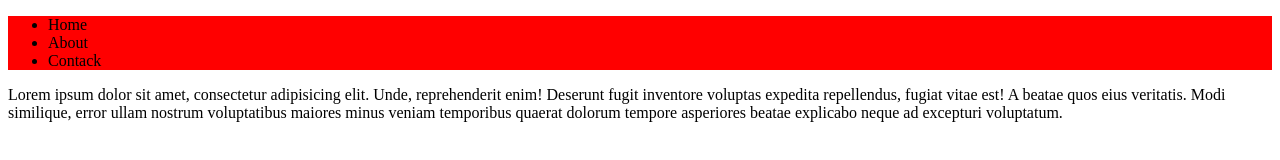
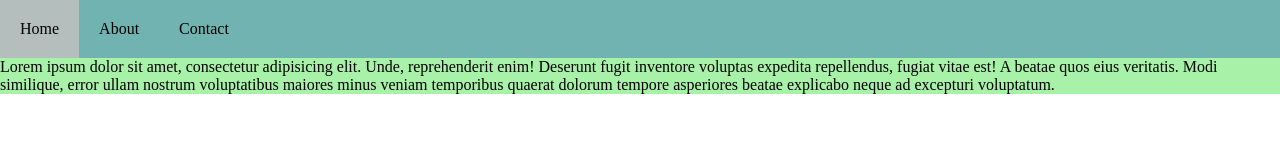
Before and after one commit to causyash/Web-Dev-Course-Practice-Material, a plain HTML site: page day12/tut1/index.html in a window 1280 px wide. Drawn offline with Linux system fonts and the light colour scheme.

Commit message:
till tut2 commited

```diff
--- a/day12/tut1/index.html
+++ b/day12/tut1/index.html
@@ -5,17 +5,40 @@
     <meta name="viewport" content="width=device-width, initial-scale=1.0">
     <title>CSS Variables Recap</title>
     <style>
-        div:first-child{
-            background-color: red;
+        :root{
+            --color: rgb(113, 179, 176);
+            --seccolor: rgb(90, 107, 49);
+        }
+        *{
+            margin: 0;
+            padding: 0;
+        }
+        .nav{
+            background-color: var(--color);
+        }
+        ul{
+            display: flex;
+        }
+        ul li{
+            /* margin: 10px; */
+            padding: 20px;
+            list-style: none;
+        }
+        ul li:first-child{
+            --color: rgb(179, 190, 189);
+            background-color:var(--color);
+        }
+        .container{
+            background-color: rgba(144, 238, 144, 0.785);
         }
     </style>
 </head>
 <body>
-    <div>
+    <div class="nav">
         <ul>
             <li>Home</li>
             <li>About</li>
-            <li>Contack</li>
+            <li>Contact</li>
         </ul>
     </div>
     <div class="container">
```
Also changed, not shown: day12/tut2/index.html (added, +42 -0 lines).
